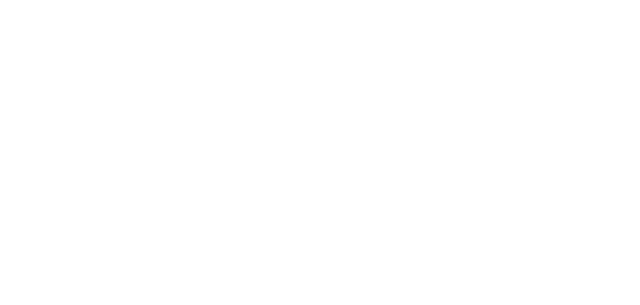
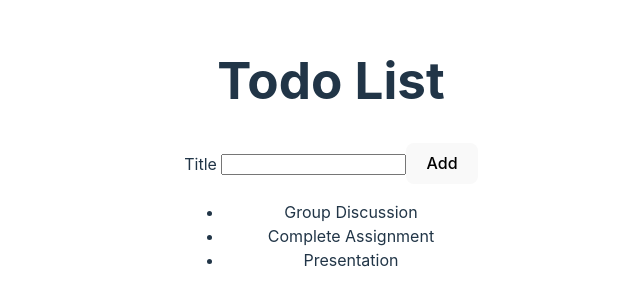
Before and after one commit to N1tn1/react-todo, a React (Vite) app: page / in a window 1280 px wide. Shown: the part 247-552 px from the top of the page, without its empty margins (309-949 px from the left). Built offline with nearby package versions, Linux system fonts and the light colour scheme.

Commit message:
TodoList and TodoForm Components

```diff
--- /dev/null
+++ b/src/AddTodoForm.jsx
@@ -0,0 +1,16 @@
+import React from 'react';
+
+function AddTodoForm()
+{
+    return(
+        <>
+            <form>
+                <label for = "todoTitle"> Title </label>
+                <input type = "text" id = "todoTitle"></input>
+                <button type = "button" id = "submit"> Add </button>
+            </form>
+        </>
+    )
+
+}
+export default AddTodoForm;
--- a/src/App.jsx
+++ b/src/App.jsx
@@ -2,34 +2,18 @@
 import reactLogo from './assets/react.svg'
 import viteLogo from '/vite.svg'
 import './App.css'
+import TodoList from './TodoList';
+import AddTodoForm from './AddTodoForm';
 
-let todoList;
-todoList = [
-  {
-    id: 1,
-    title: 'Group Discussion'
-  },
-  {
-    id: 2,
-    title: 'Complete Assignment'
-  },
-  {
-    id: 3,
-    title: 'Presentation'
-  }
-];
-function App()
-{
-  return
-  (
-    <div>
-      <h1> Todo List</h1>
-      <ul>
-        {
-          todoList.map(lists => (<li key={lists.id}> {lists.title} </li>))
-        }
-      </ul>
-    </div>
+function App() {
+  return (
+      <div>
+        <h1> Todo List </h1>
+        <AddTodoForm />
+        < TodoList />
+
+      </div>
   )
 }
-export default App;
+
+export default App
--- /dev/null
+++ b/src/TodoList.jsx
@@ -0,0 +1,29 @@
+import React from 'react';
+
+let todoList = [
+  {
+    id: 1,
+    title: 'Group Discussion'
+  },
+  {
+    id: 2,
+    title: 'Complete Assignment'
+  },
+  {
+    id: 3,
+    title: 'Presentation'
+  }
+];
+function TodoList()
+{
+    return (
+    <>
+        <ul>
+        {
+          todoList.map(lists => (<li key={lists.id}> {lists.title} </li>))
+        }
+      </ul>
+    </>
+    );
+}
+export default TodoList;
```
Also changed, not shown: package.json (+9 -9 lines), 1 other file (tests, documents, lock files or other folders).
